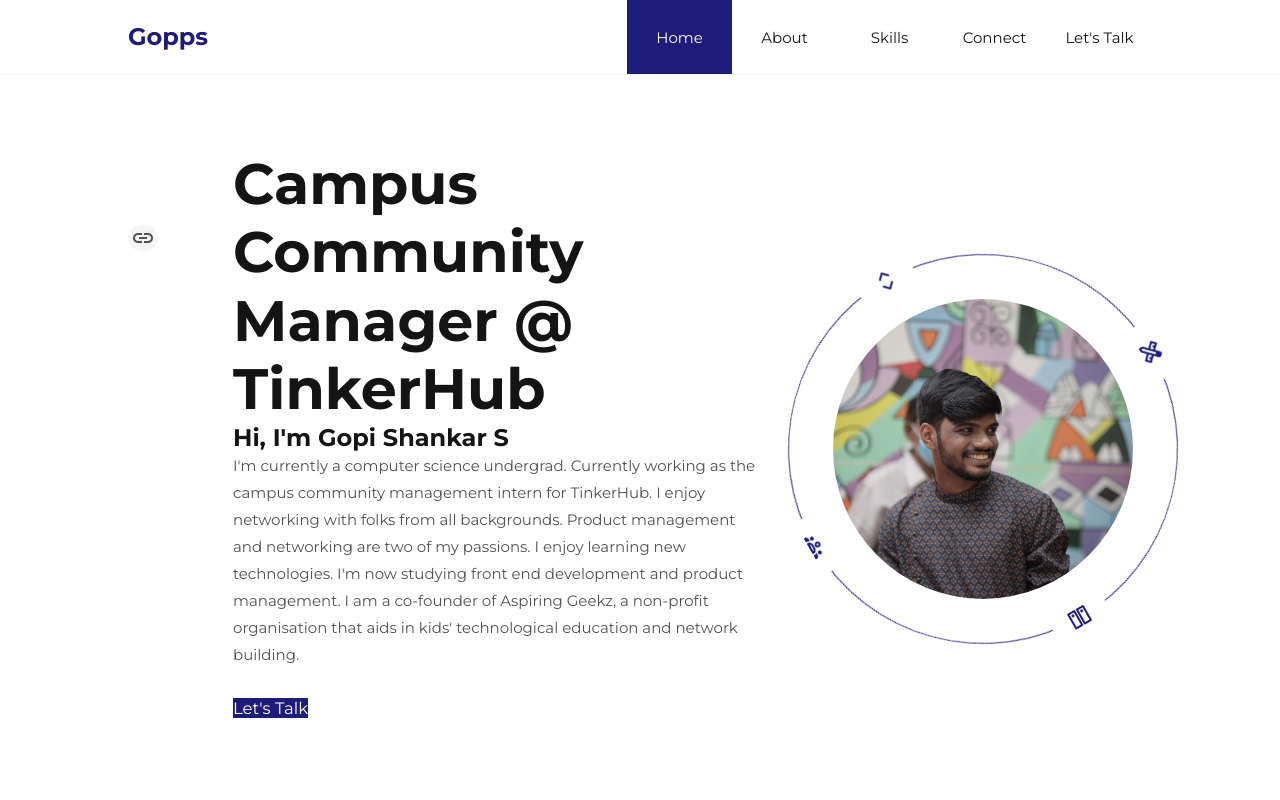
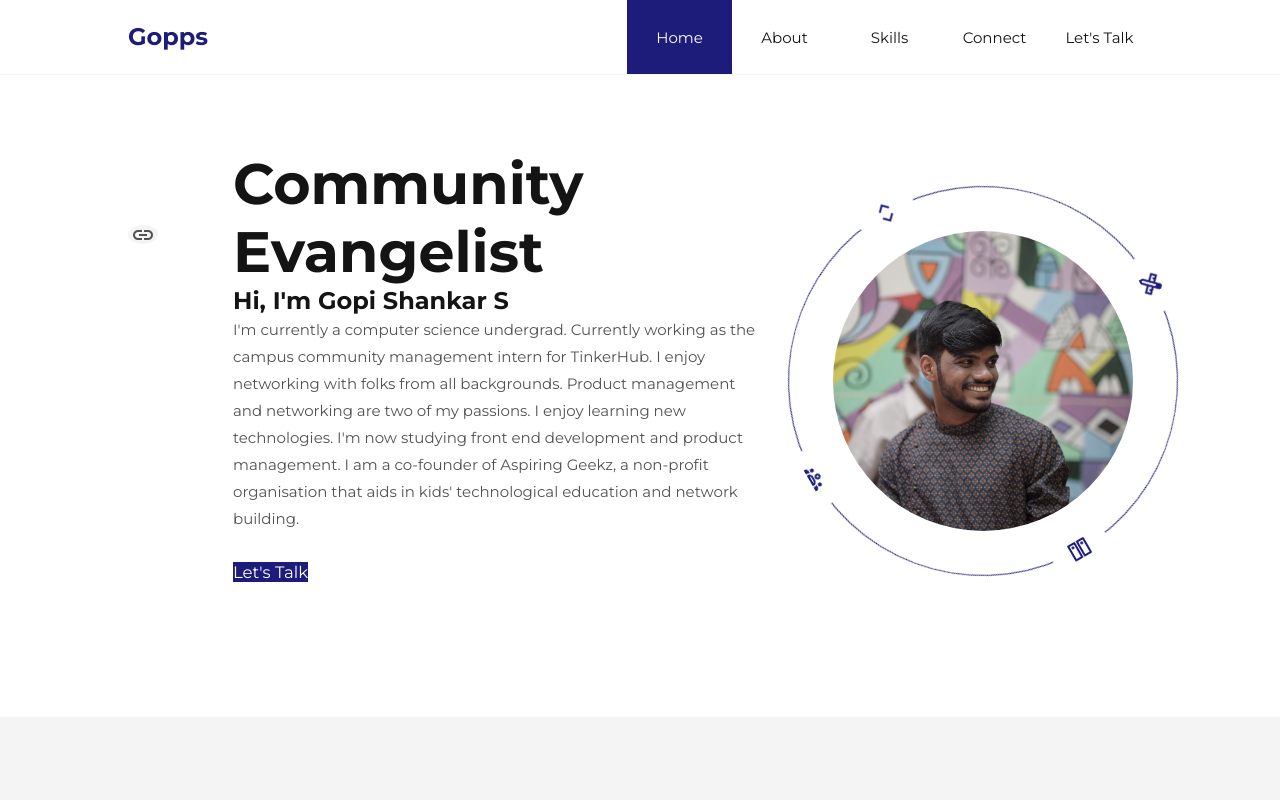
Before and after one commit to Gopps95/Gopps95.github.io, a plain HTML site: page index.html in a window 1280 px wide. Shown: the top 800 px of the page. Drawn offline with nearby package versions, Linux system fonts and the light colour scheme.

Commit message:
Update index.html
Updated position

```diff
--- a/index.html
+++ b/index.html
@@ -46,7 +46,7 @@
             </div>
             <div class="info">
                 <h1>
-                    Campus Community Manager @ TinkerHub
+                    Community Evangelist
                 </h1>
                 <h3>Hi, I'm Gopi Shankar S</h3>
                 <p>I'm currently a computer science undergrad. Currently working as the campus community management intern for TinkerHub. I enjoy networking with folks from all backgrounds.
```
